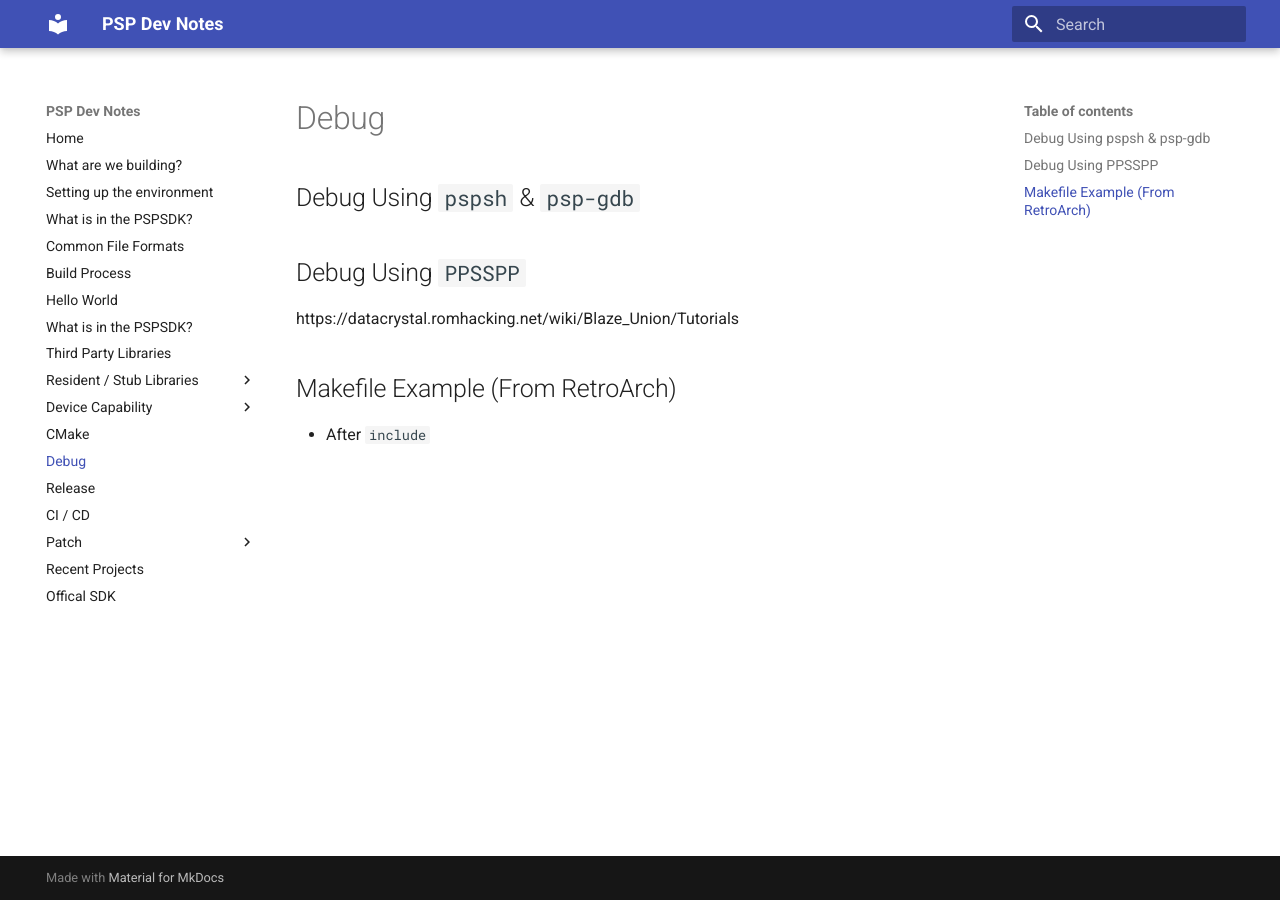
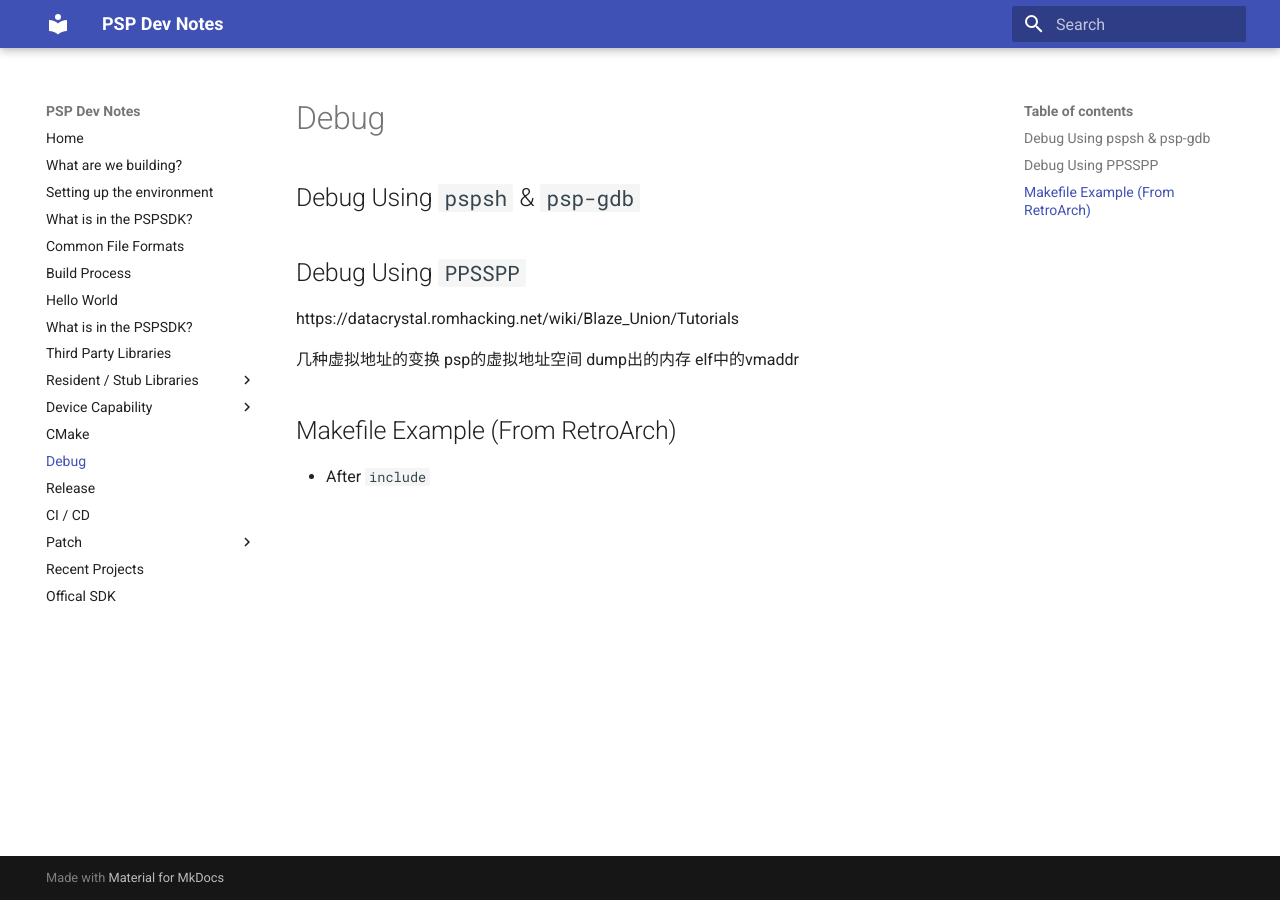
Before and after one commit to xeonliu/PSPDevNote, an MkDocs documentation site: the page built from docs/debug.md, in a window 1280 px wide. Built offline with MkDocs 1.6.1 and Material for MkDocs 9.7.7, drawn with Linux system fonts in a browser that asks for light colours.

Commit message:
Update debug.md

```diff
--- a/docs/debug.md
+++ b/docs/debug.md
@@ -3,5 +3,10 @@
 ## Debug Using `PPSSPP`
 https://datacrystal.romhacking.net/wiki/Blaze_Union/Tutorials
 
+几种虚拟地址的变换
+psp的虚拟地址空间
+dump出的内存
+elf中的vmaddr
+
 ## Makefile Example (From RetroArch)
 + After `include`
```
